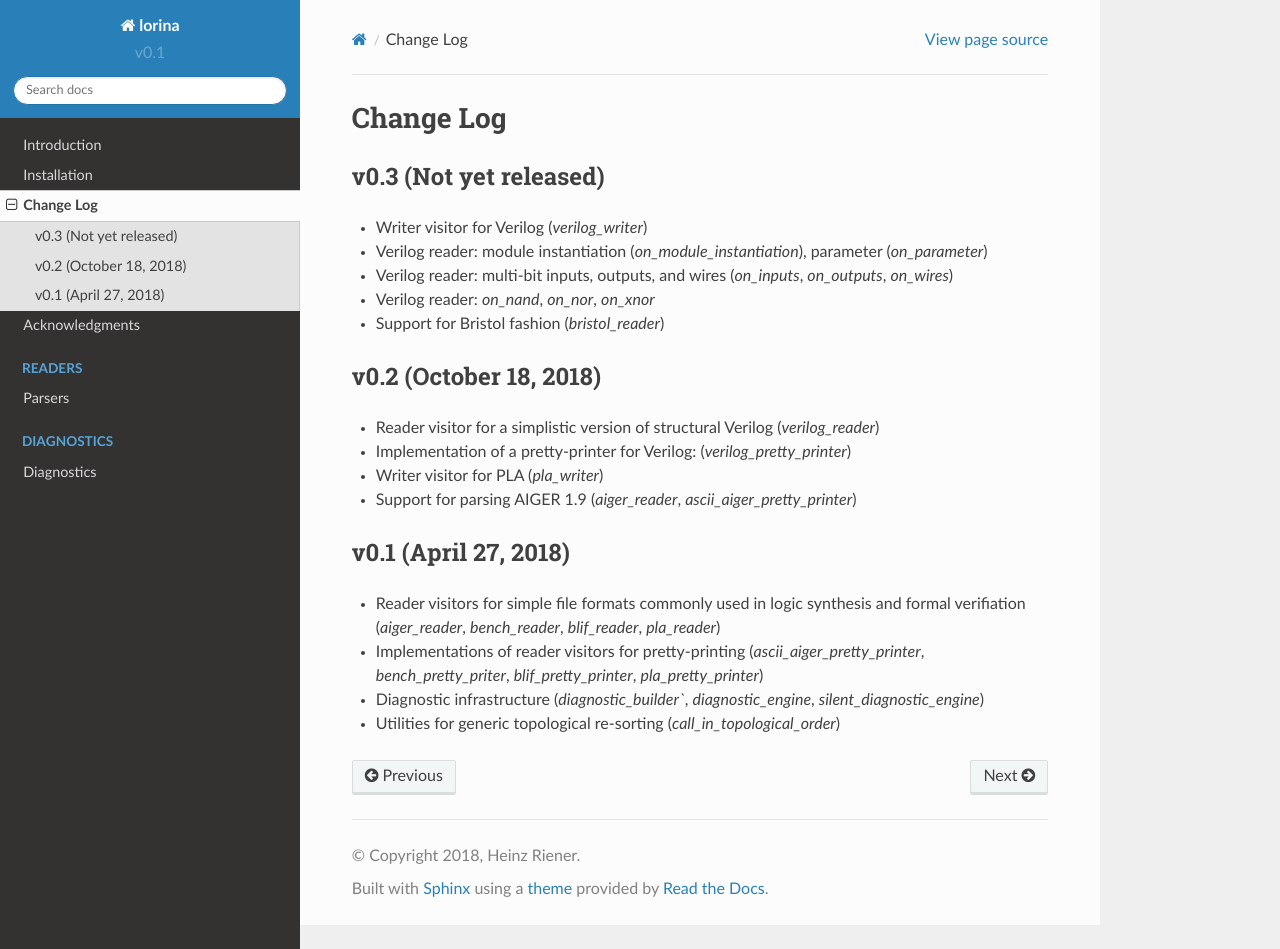
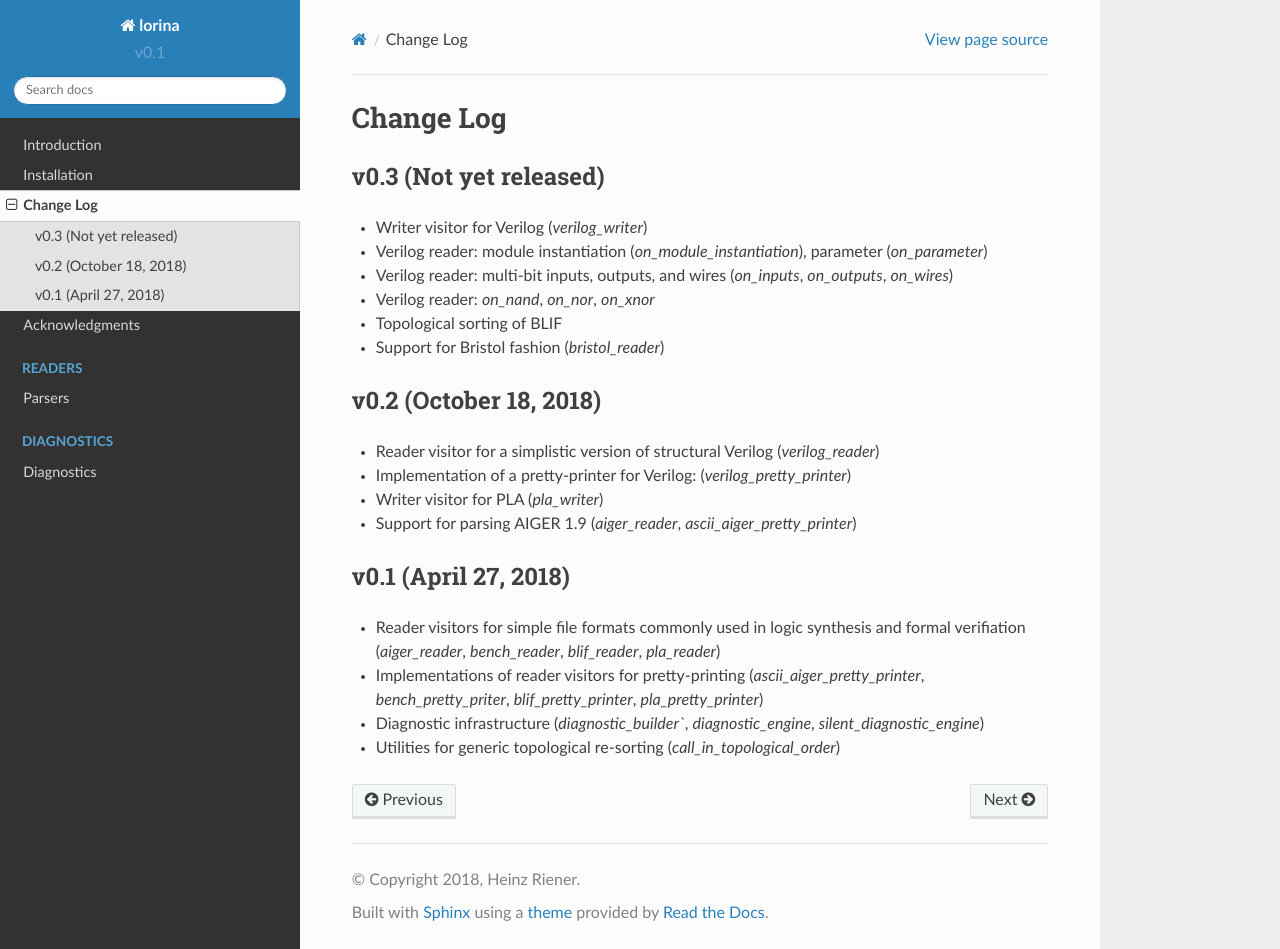
Before and after one commit to hriener/lorina, a Sphinx documentation site: the page built from docs/changelog.rst, in a window 1280 px wide and 949 px high. Built offline with Sphinx 7.4.7 and the Read the Docs theme 2.0.0, drawn with Linux system fonts in a browser that asks for light colours; pages that are not in the unit, such as notebooks, are missing from menus.

Commit message:
Update changelog.rst

```diff
--- a/docs/changelog.rst
+++ b/docs/changelog.rst
@@ -8,6 +8,7 @@ v0.3 (Not yet released)
 * Verilog reader: module instantiation (`on_module_instantiation`), parameter (`on_parameter`)
 * Verilog reader: multi-bit inputs, outputs, and wires (`on_inputs`, `on_outputs`, `on_wires`)
 * Verilog reader: `on_nand`, `on_nor`, `on_xnor`
+* Topological sorting of BLIF
 * Support for Bristol fashion (`bristol_reader`)
 
 v0.2 (October 18, 2018)
```
